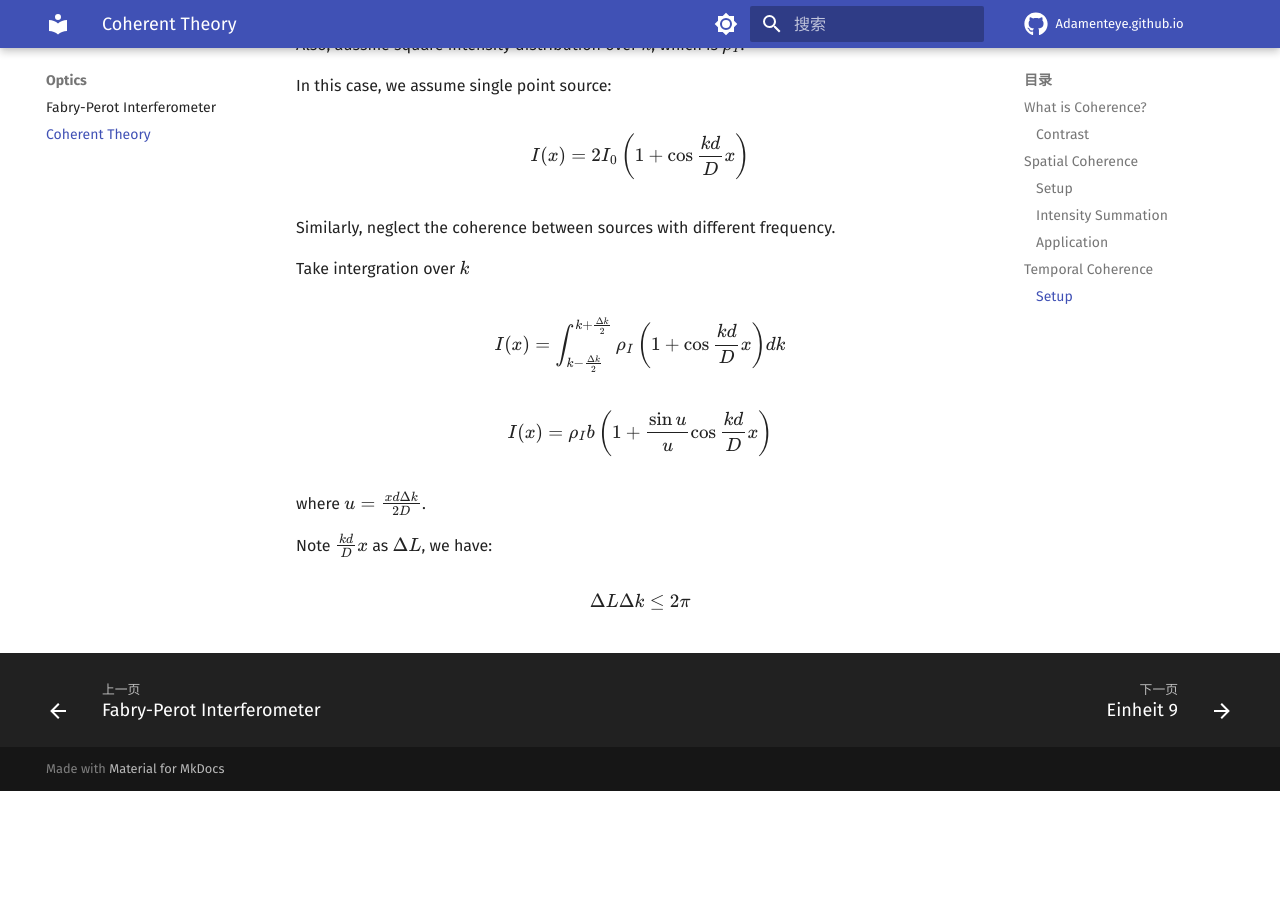
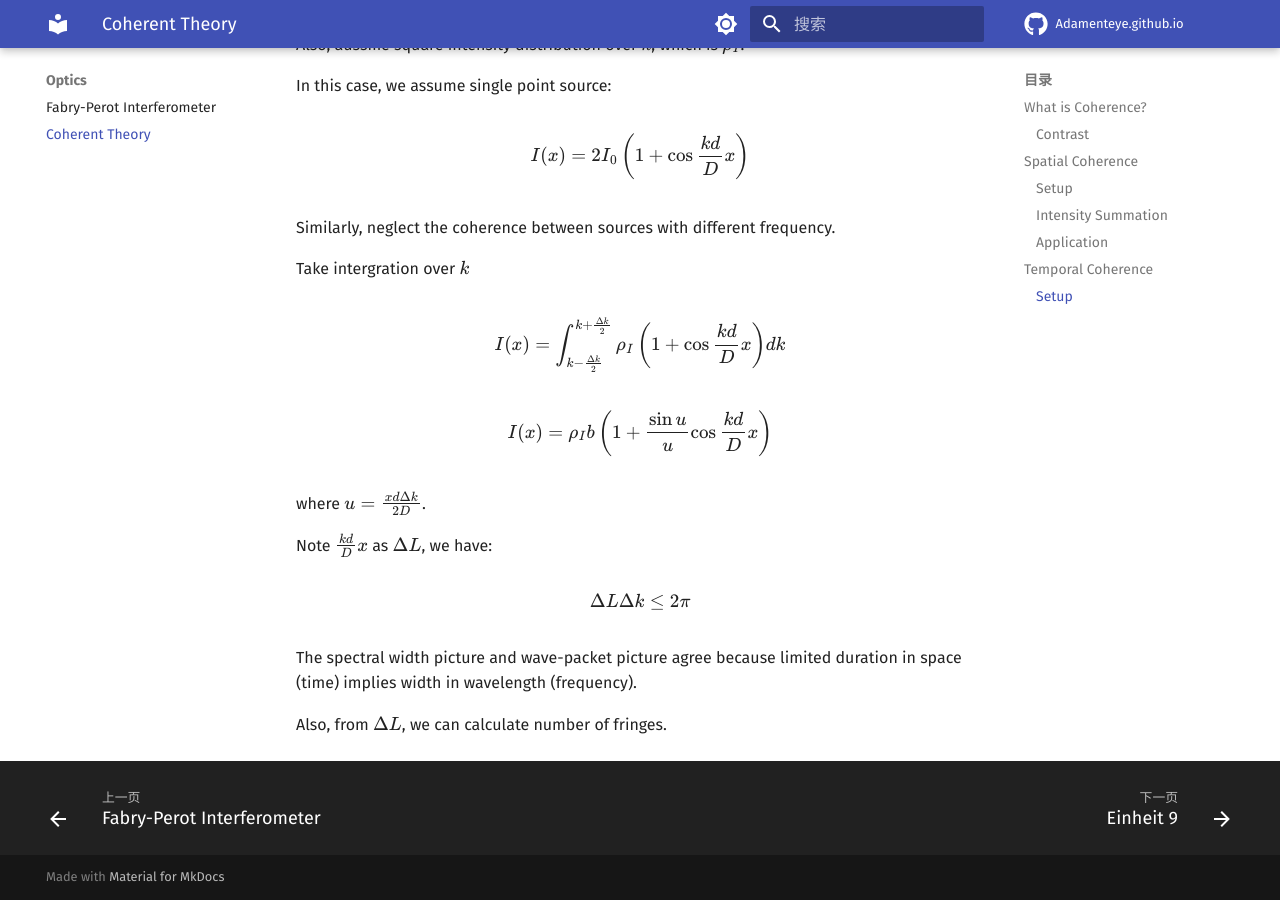
Before and after one commit to adamanteye/adamanteye.github.io, an MkDocs documentation site: the page built from docs/optics/coherent-theory.md, in a window 1280 px wide and 900 px high, scrolled down 2441 px. Built offline with MkDocs 1.6.1 and Material for MkDocs 9.7.7, drawn with Linux system fonts in a browser that asks for light colours; comment, search, counter and statistics services are not loaded; before the commit the page ends 3232 px from its top, so only the background shows below that.

Commit message:
more on coherent theory

```diff
--- a/docs/optics/coherent-theory.md
+++ b/docs/optics/coherent-theory.md
@@ -88,3 +88,7 @@ where $u=\frac{xd\Delta k}{2D}$.
 Note $\frac{kd}{D}x$ as $\Delta L$, we have:
 
 $$\Delta L\Delta k\leq 2\pi$$
+
+The spectral width picture and wave-packet picture agree because limited duration in space (time) implies width in wavelength (frequency).
+
+Also, from $\Delta L$, we can calculate number of fringes.
--- a/mkdocs.yml
+++ b/mkdocs.yml
@@ -12,6 +12,10 @@ nav:
       - Einheit 9: deutsch/klick-auf-deutsch-1/einheit-9.md
       - 语法总结: deutsch/klick-auf-deutsch-1/grammatik.md
       - 不规则动词表: deutsch/klick-auf-deutsch-1/verben.md
+  # - 写作与沟通:
+  #   - 高效沟通: private/writing/communication.md
+  #   - 文件综述: private/writing/literature-review.md
+  #   - 利用图书馆: private/writing/libarian.md
   - JAVA:
     - 基础语法: java/basics.md
   - 人文社科:
```
Also changed, not shown: docs/social-sci/modern-history.md (line endings or trailing spaces), 1 other file.
